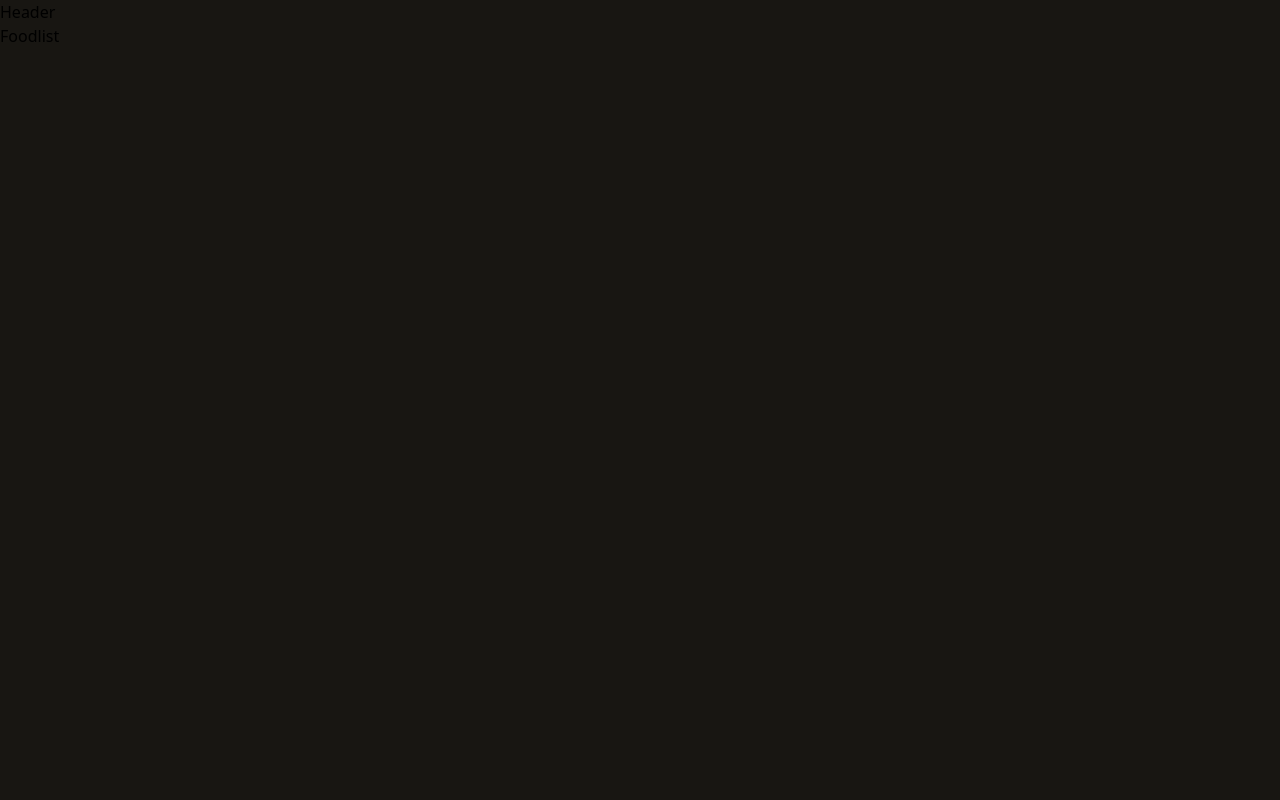
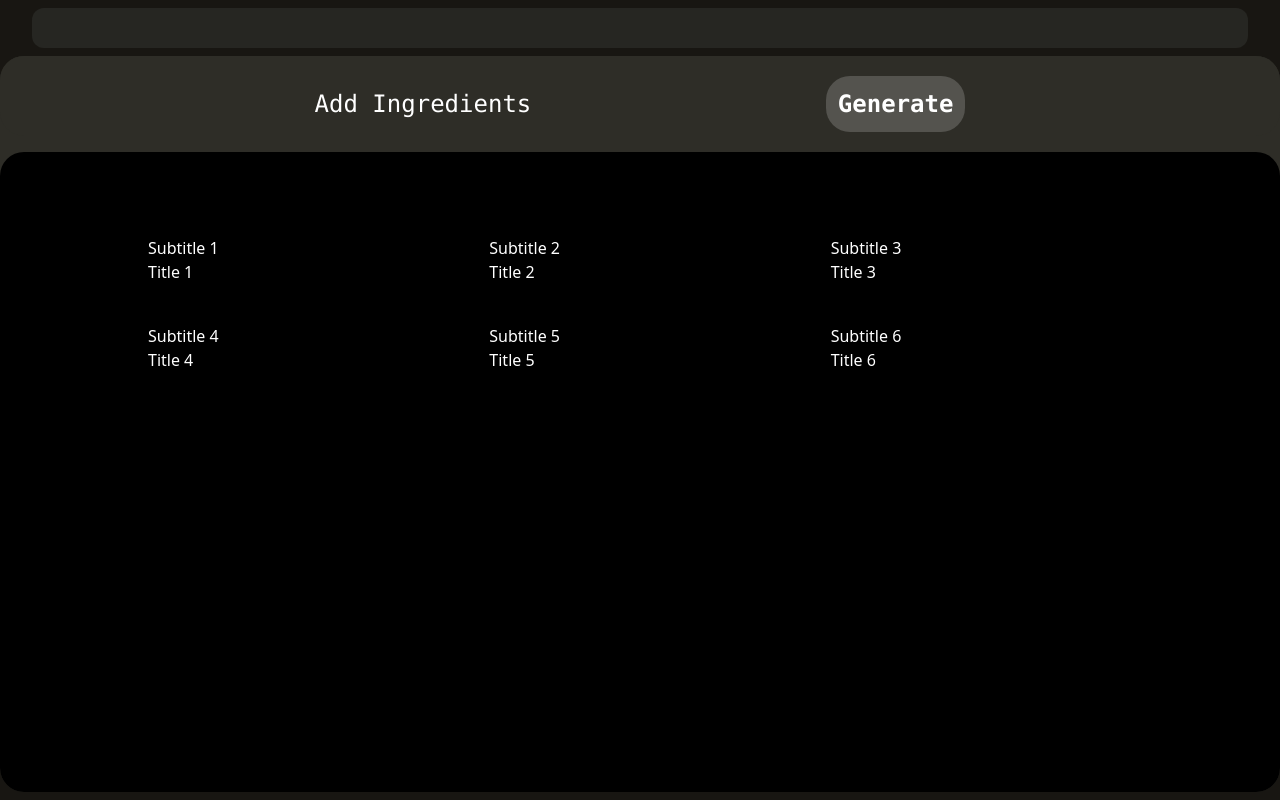
Before and after one commit to AvirupRay/CookBook, a React (Vite) app in the folder clientside/: page /list in a window 1280 px wide. Built offline with nearby package versions, Linux system fonts and the light colour scheme.

Commit message:
foodlist page created

```diff
--- a/clientside/src/components/Header/Header.jsx
+++ b/clientside/src/components/Header/Header.jsx
@@ -1,7 +1,12 @@
 import React from "react";
+import { Link, NavLink } from "react-router-dom";
 
 function Header() {
-  return <div>Header</div>;
+  return (
+    <>
+      <div className=" bg-[#262622] h-[5vh] w-[95%] m-auto my-2  p-auto rounded-xl flex"></div>
+    </>
+  );
 }
 
 export default Header;
--- /dev/null
+++ b/clientside/src/components/foodlist/Card.jsx
@@ -0,0 +1,53 @@
+import React, { useState } from "react";
+import { motion, AnimatePresence } from "framer-motion";
+
+function Card() {
+  const [selectedId, setSelectedId] = useState(null);
+  const items = [
+    { subtitle: "Subtitle 1", title: "Title 1", id: "1" },
+    { subtitle: "Subtitle 2", title: "Title 2", id: "2" },
+    { subtitle: "Subtitle 3", title: "Title 3", id: "3" },
+    { subtitle: "Subtitle 4", title: "Title 4", id: "4" },
+    { subtitle: "Subtitle 5", title: "Title 5", id: "5" },
+    { subtitle: "Subtitle 6", title: "Title 6", id: "6" },
+  ];
+
+  return (
+    <>
+      <div
+        className={`h-fit w-full grid grid-cols-3 px-32 pt-16 justify-center items-center gap-10 overflow-x-hidden scrollbar-hide ${
+          selectedId
+            ? "blur-sm pointer-events-none overflow-hidden"
+            : "blur-0 pointer-events-auto"
+        }`}
+      >
+        {items.map((item) => (
+          <motion.div layoutId={item.id} onClick={() => setSelectedId(item.id)}>
+            <motion.h5>{item.subtitle}</motion.h5>
+            <motion.h2>{item.title}</motion.h2>
+          </motion.div>
+        ))}
+      </div>
+
+      <AnimatePresence>
+        {selectedId && (
+          <motion.div
+            className="border-2 border-white rounded-md w-1/2 fixed top-1/2 left-1/2 [transform:translate(-50%,-50%)] h-1/2 bg-slate-700 flex flex-col justify-center items-center p-10"
+            initial={{
+              opacity: 0,
+              transform: "translate(-30%,-30%) scale(0.5)",
+            }}
+            animate={{ opacity: 1, transform: "translate(-50%,-50%) scale(1)" }}
+            exit={{ opacity: 0, transform: "translate(-80%,-30%) scale(0.5)" }}
+          >
+            <motion.h5>{items.subtitle}</motion.h5>
+            <motion.h2>{items.title}</motion.h2>
+            <motion.button onClick={() => setSelectedId(null)} />
+          </motion.div>
+        )}
+      </AnimatePresence>
+    </>
+  );
+}
+
+export default Card;
--- a/clientside/src/components/foodlist/Foodlist.jsx
+++ b/clientside/src/components/foodlist/Foodlist.jsx
@@ -1,8 +1,54 @@
-import React from "react";
+import React, { useState } from "react";
 import { Link, NavLink } from "react-router-dom";
+import Card from "./Card";
 
 function Foodlist() {
-  return <div>Foodlist</div>;
+  const [list, setList] = useState(false);
+  function add() {
+    setList(list ? false : true);
+    console.log("first");
+  }
+  return (
+    <>
+      <div className="flex items-center justify-center flex-col bg-[#2E2D27] rounded-3xl gap-4">
+        <div
+          className={`bg-[#2E2D27] w-full ${
+            list ? "h-[80vh]" : "h-[10vh]"
+          } m-auto rounded-3xl p-5`}
+        >
+          {/* Head */}
+          <div className=" flex justify-evenly">
+            <button
+              onClick={add}
+              className="bg-trasparent text-white font-mono text-2xl"
+            >
+              Add Ingredients
+            </button>
+
+            <button
+              onClick={add}
+              className="bg-[#d9d9d938] text-white font-bold font-mono text-2xl p-3 rounded-3xl"
+            >
+              Generate
+            </button>
+          </div>
+
+          {/* body */}
+        </div>
+
+        {/* food list */}
+        <div
+          className={`bg-black w-full ${
+            list ? "h-[10vh]" : "h-[80vh]"
+          } m-auto rounded-3xl p-5`}
+        >
+          <div className=" flex justify-evenly text-white">
+            <Card />
+          </div>
+        </div>
+      </div>
+    </>
+  );
 }
 
 export default Foodlist;
--- a/clientside/src/index.css
+++ b/clientside/src/index.css
@@ -5,4 +5,5 @@
 body,
 html {
   background-color: #181612;
+  color: antiquewhite;
 }
```
Also changed, not shown: clientside/src/components/foodlist/Items.jsx (added).
